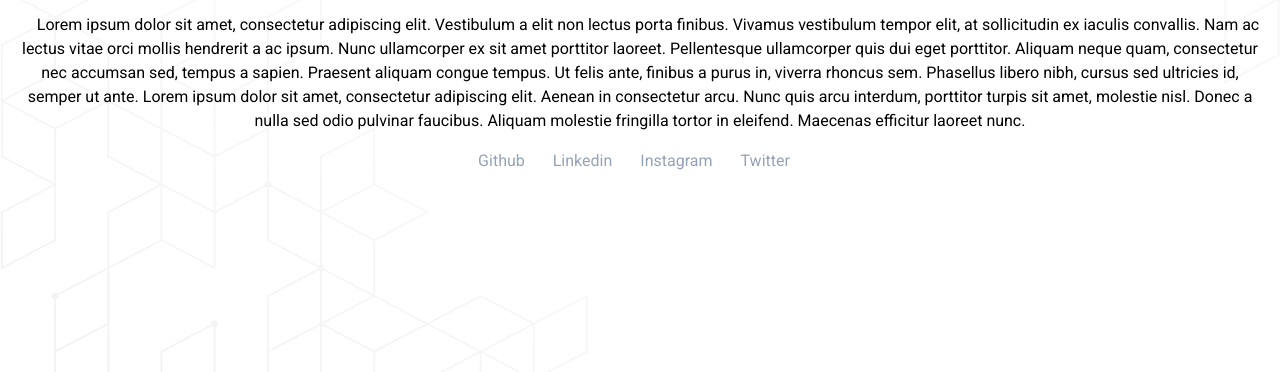
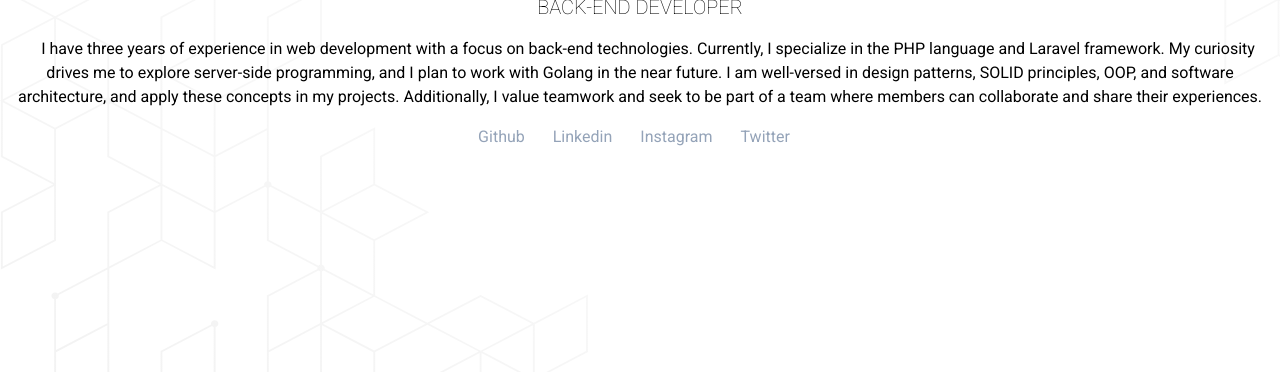
Before and after one commit to j3yzz/j3yzz.github.io, a website: page index.html in a window 1280 px wide. Shown: the part 448-820 px from the top of the page. Drawn offline with Linux system fonts and the light colour scheme.

Commit message:
fix: fix description

```diff
--- a/index.html
+++ b/index.html
@@ -24,7 +24,8 @@
             </div>
             <div class="flex justify-center pt-4">
                 <p class="text-center indent-4">
-                    Lorem ipsum dolor sit amet, consectetur adipiscing elit. Vestibulum a elit non lectus porta finibus. Vivamus vestibulum tempor elit, at sollicitudin ex iaculis convallis. Nam ac lectus vitae orci mollis hendrerit a ac ipsum. Nunc ullamcorper ex sit amet porttitor laoreet. Pellentesque ullamcorper quis dui eget porttitor. Aliquam neque quam, consectetur nec accumsan sed, tempus a sapien. Praesent aliquam congue tempus. Ut felis ante, finibus a purus in, viverra rhoncus sem. Phasellus libero nibh, cursus sed ultricies id, semper ut ante. Lorem ipsum dolor sit amet, consectetur adipiscing elit. Aenean in consectetur arcu. Nunc quis arcu interdum, porttitor turpis sit amet, molestie nisl. Donec a nulla sed odio pulvinar faucibus. Aliquam molestie fringilla tortor in eleifend. Maecenas efficitur laoreet nunc.
+                    I have three years of experience in web development with a focus on back-end technologies. Currently, I specialize in the PHP language and Laravel framework. My curiosity drives me to explore server-side programming, and I plan to work with Golang in the near future.
+                    I am well-versed in design patterns, SOLID principles, OOP, and software architecture, and apply these concepts in my projects. Additionally, I value teamwork and seek to be part of a team where members can collaborate and share their experiences.
                 </p>
             </div>
         </main>
```
